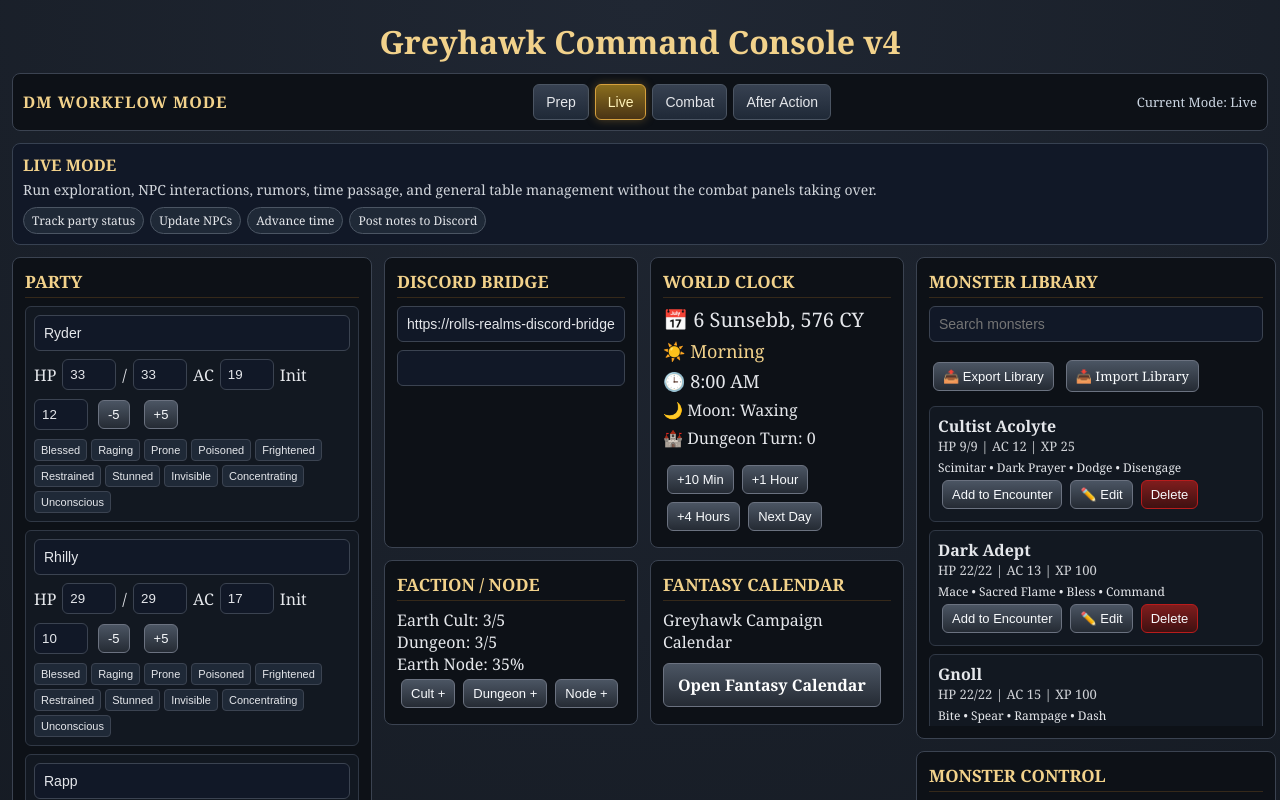
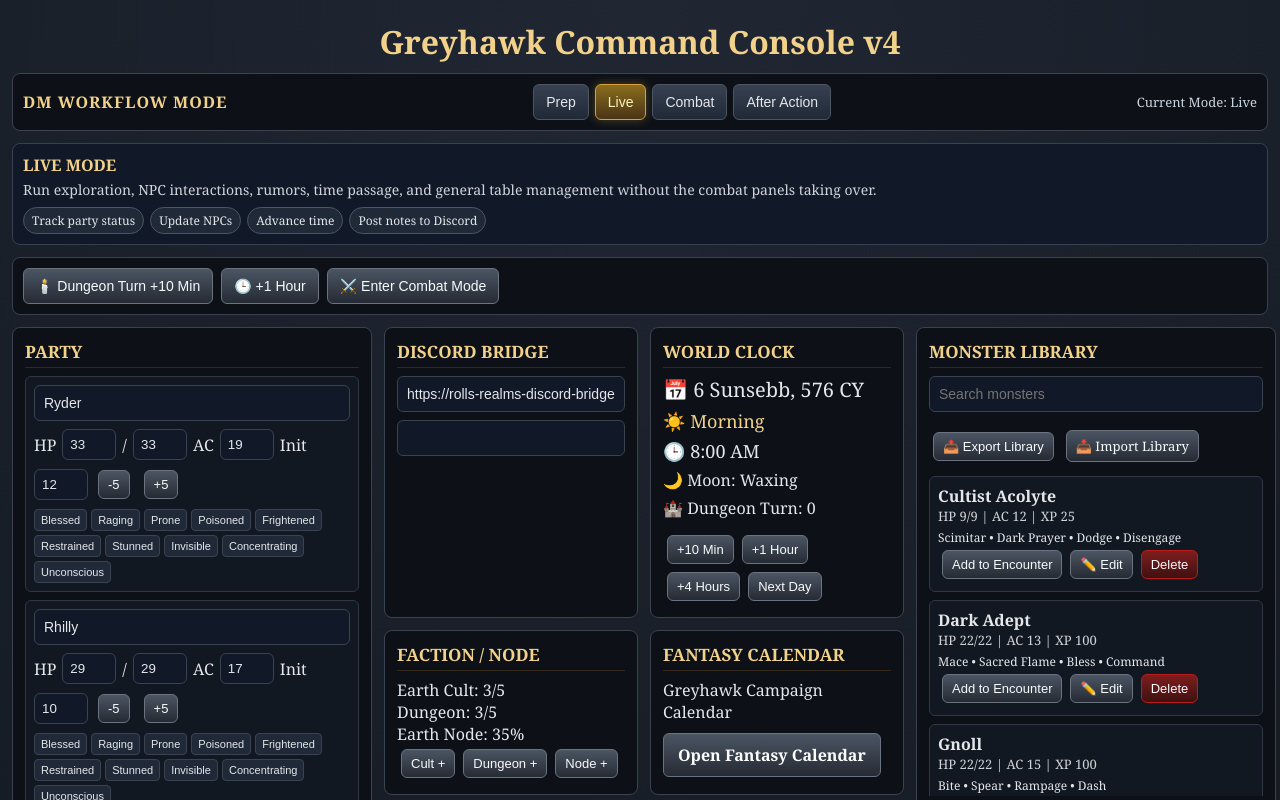
Before and after one commit to hahnfahn-web/greyhawk-console, a React (Vite) app: page / in a window 1280 px wide. Shown: the top 800 px of the page. Built offline with nearby package versions, Linux system fonts and the light colour scheme.

Commit message:
Add DM Workflow Quick actions

```diff
--- a/src/App.jsx
+++ b/src/App.jsx
@@ -1354,6 +1354,19 @@
       <h1 style={isMobile ? mobileTitleStyle : titleStyle}>Greyhawk Command Console v4</h1>
       <WorkflowBar workflowMode={workflowMode} setWorkflowMode={setWorkflowMode} />
       <WorkflowGuide workflowMode={workflowMode} />
+      <WorkflowQuickActions
+        workflowMode={workflowMode}
+        setWorkflowMode={setWorkflowMode}
+        setSessionPrep={setSessionPrep}
+        buildPrep={buildPrep}
+        loadCultAmbush={loadCultAmbush}
+        advanceTime={advanceTime}
+        endEncounter={endEncounter}
+        postEncounterSummary={postEncounterSummary}
+        postEncounterLoot={postEncounterLoot}
+        saveCampaign={saveCampaign}
+        exportCampaign={exportCampaign}
+      />
       <main style={layoutStyle}>
         <div style={leftStyle}>
           <PartyPanel party={party} updatePartyField={updatePartyField} updatePartyHp={updatePartyHp} toggleCondition={toggleCondition} />
@@ -1559,6 +1572,59 @@
   );
 }
 
+function WorkflowQuickActions({
+  workflowMode,
+  setWorkflowMode,
+  setSessionPrep,
+  buildPrep,
+  loadCultAmbush,
+  advanceTime,
+  endEncounter,
+  postEncounterSummary,
+  postEncounterLoot,
+  saveCampaign,
+  exportCampaign,
+}) {
+  if (workflowMode === "Prep") {
+    return (
+      <div style={quickActionsStyle}>
+        <button style={quickActionButtonStyle} onClick={() => setSessionPrep(buildPrep())}>🕯️ Auto Fill Prep</button>
+        <button style={quickActionButtonStyle} onClick={() => advanceTime(1, 0)}>🕒 Advance 1 Hour</button>
+        <button style={quickActionButtonStyle} onClick={() => setWorkflowMode("Live")}>▶ Begin Live Session</button>
+      </div>
+    );
+  }
+
+  if (workflowMode === "Live") {
+    return (
+      <div style={quickActionsStyle}>
+        <button style={quickActionButtonStyle} onClick={() => advanceTime(0, 10)}>🕯️ Dungeon Turn +10 Min</button>
+        <button style={quickActionButtonStyle} onClick={() => advanceTime(1, 0)}>🕒 +1 Hour</button>
+        <button style={quickActionButtonStyle} onClick={() => setWorkflowMode("Combat")}>⚔️ Enter Combat Mode</button>
+      </div>
+    );
+  }
+
+  if (workflowMode === "Combat") {
+    return (
+      <div style={quickActionsStyle}>
+        <button style={quickActionButtonStyle} onClick={loadCultAmbush}>⚔️ Load Cult Ambush</button>
+        <button style={quickActionButtonStyle} onClick={endEncounter}>🏁 End Encounter</button>
+        <button style={quickActionButtonStyle} onClick={() => setWorkflowMode("After Action")}>📜 After Action</button>
+      </div>
+    );
+  }
+
+  return (
+    <div style={quickActionsStyle}>
+      <button style={quickActionButtonStyle} onClick={postEncounterSummary}>📡 Post Summary</button>
+      <button style={quickActionButtonStyle} onClick={postEncounterLoot}>💰 Post Loot</button>
+      <button style={quickActionButtonStyle} onClick={saveCampaign}>💾 Save Campaign</button>
+      <button style={quickActionButtonStyle} onClick={exportCampaign}>📤 Export Backup</button>
+    </div>
+  );
+}
+
 function Panel({ title, children }) {
   return (
     <section style={cardStyle}>
@@ -1910,6 +1976,8 @@
 const workflowGuideTextStyle = { color: "#d1d5db", fontSize: 14, marginBottom: 8 };
 const workflowGuideStepsStyle = { display: "flex", flexWrap: "wrap", gap: 6 };
 const workflowGuideStepStyle = { background: "#1f2937", border: "1px solid #4b5563", borderRadius: 999, padding: "4px 8px", fontSize: 12, color: "#e5e7eb" };
+const quickActionsStyle = { display: "flex", flexWrap: "wrap", gap: 8, background: "#0d1117", border: "1px solid #374151", borderRadius: 8, padding: 10, marginBottom: 12 };
+const quickActionButtonStyle = { background: "linear-gradient(180deg, #4b5563 0%, #252b34 100%)", color: "#f8fafc", border: "1px solid #6b7280", borderRadius: 6, padding: "9px 12px", cursor: "pointer", fontSize: 14 };
 const mobileTitleStyle = { ...titleStyle, fontSize: 36, lineHeight: 1 };
 const hiddenStyle = { display: "none" };
 
```
